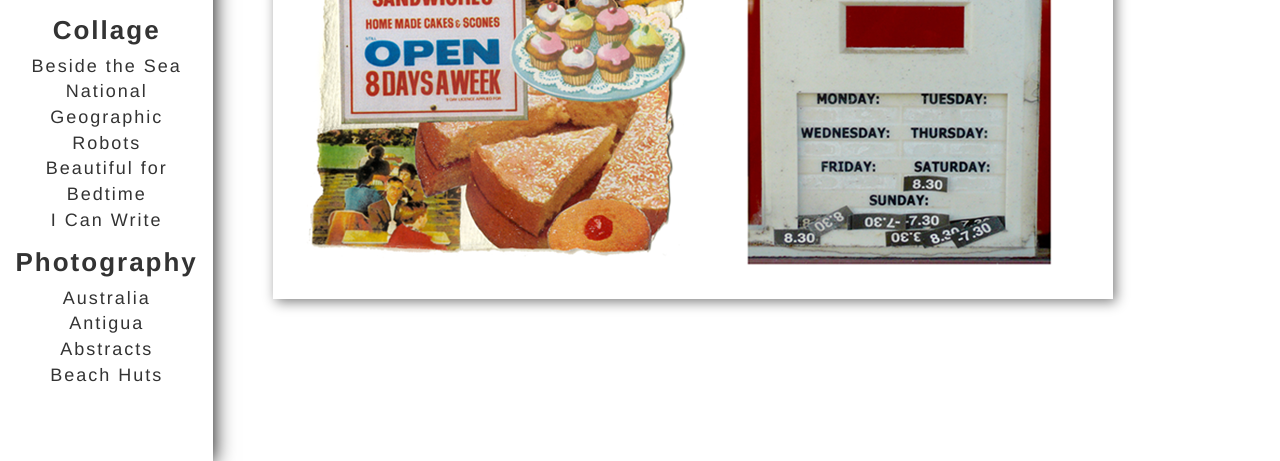
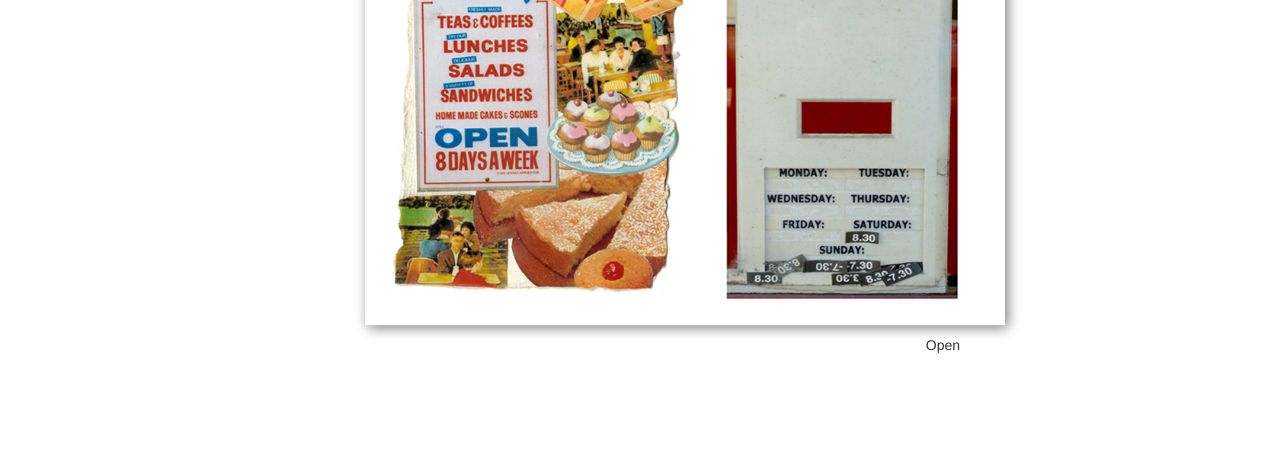
Before and after one commit to JOHNNYSIELE/jao-redesign, a plain HTML site: page index.html in a window 1280 px wide. Shown: the part 339-800 px from the top of the page. Drawn offline with nearby package versions, Linux system fonts and the light colour scheme; some packages are replaced by stand-ins of ours; a web font is replaced by a local one.

Commit message:
landing
changing landing page

```diff
--- a/app/homeView.html
+++ b/app/homeView.html
@@ -1,14 +1,11 @@
-<div class="container-fluid">
-    <div class="row">
-        <div class="col-xs-12 col-md-2 col-lg-2 menu-col">
-            <div ng-include="'assets/html/menu.html'"></div>
-        </div>
-        <div class="col-xs-12 col-md-10 col-lg-10">
-            <div class="homeContainer">
-                <div class="homeImageBackground">
-                    <img class="homeImage img-responsive" ng-src="{{homeImage}}"></img>
-                </div>
-            </div>
-        </div>
+<div class="LPcontainer">
+    <div class="LPtitle">
+        <h1>John Akehurst</h1>
+    </div>
+    <div class="LPimage">
+        <img class="homeImage img-responsive" ng-src="{{homeImage}}"></img>
+    </div>
+    <div class="LPtext jackpots">
+        <a ng-href="#!/about" class="blinkingText">Open</a>
     </div>
 </div>
--- a/assets/css/site.css
+++ b/assets/css/site.css
@@ -1,7 +1,28 @@
+/*font-family: 'Concert One', cursive;*/
+/*font-family: 'Open Sans', sans-serif;*/
+/*font-family: 'Roboto Slab', serif;*/
+/*font-family: 'Warnes', sans-serif*/
+
 /*All Site*/
 * {
     color:#333;
 }
+/*Landing Page*/
+.LPcontainer{
+    position: fixed;
+    top: 50%;
+    left: 50%;
+    transform: translate(-50%, -50%);
+}
+.LPtitle{
+    text-align: center;
+}
+.LPtext{
+    float: right;
+    margin-top: 10px;
+}
+
+/*General Link styling*/
 a:hover, a:visited, a:link, a:active {
     text-decoration: none!important;
     -webkit-box-shadow: none!important;
--- a/index.html
+++ b/index.html
@@ -35,6 +35,7 @@
           integrity="sha384-wvfXpqpZZVQGK6TAh5PVlGOfQNHSoD2xbE+QkPxCAFlNEevoEH3Sl0sibVcOQVnN" crossorigin="anonymous">
 
     <link rel="stylesheet" href="assets/css/site.css">
+    <link href="https://fonts.googleapis.com/css?family=Concert+One|Open+Sans|Roboto+Slab|Warnes" rel="stylesheet">
 
     <script src="appModule.js"></script>
     <script src="app/homeModule.js"></script>
```
